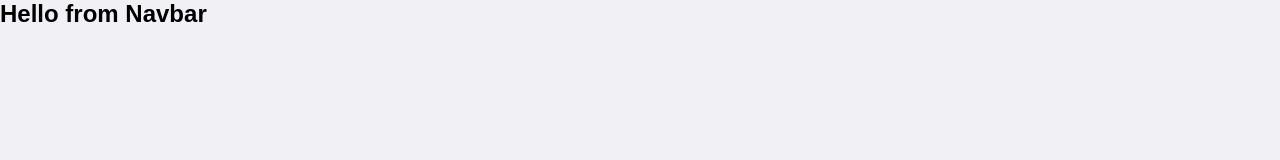
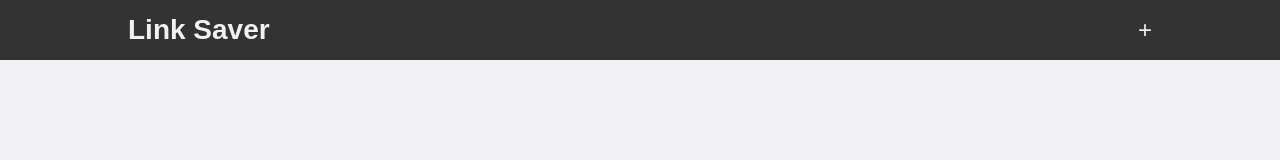
Before and after one commit to devrakeshvsv/link_saver, a plain HTML site: page index.html in a window 1280 px wide. Drawn offline with Linux system fonts and the light colour scheme.

Commit message:
Introduction to Flexbox and Building the Navbar

```diff
--- a/app.css
+++ b/app.css
@@ -34,3 +34,34 @@ a {
 a:hover {
 	cursor: pointer;
 }
+
+.container {
+	width: 80%;
+	margin: 0 auto;
+}
+
+/* ? ----------------------- */
+/* ? Navbar */
+/* ? ----------------------- */
+#nav {
+	height: 60px;
+	background-color: var(--dark-accent-color);
+	margin-bottom: 25px;
+}
+
+#navContainer {
+	display: flex;
+	justify-content: space-between;
+	height: 100%;
+	align-items: center;
+}
+
+.nav-header {
+	color: var(--light-accent-color);
+	font-size: 28px;
+}
+
+#addBtn {
+	font-size: 24px;
+	color: var(--light-accent-color);
+}
--- a/index.html
+++ b/index.html
@@ -8,8 +8,11 @@
 		<link rel="stylesheet" href="./app.css" />
 	</head>
 	<body>
-		<nav>
-			<h1>Hello from Navbar</h1>
+		<nav id="nav">
+			<div class="container" id="navContainer">
+				<h1 class="nav-header">Link Saver</h1>
+				<a href="" id="addBtn">+</a>
+			</div>
 		</nav>
 		<div class="container">
 			<div class="panel" id="addLinkPanel"></div>
```
